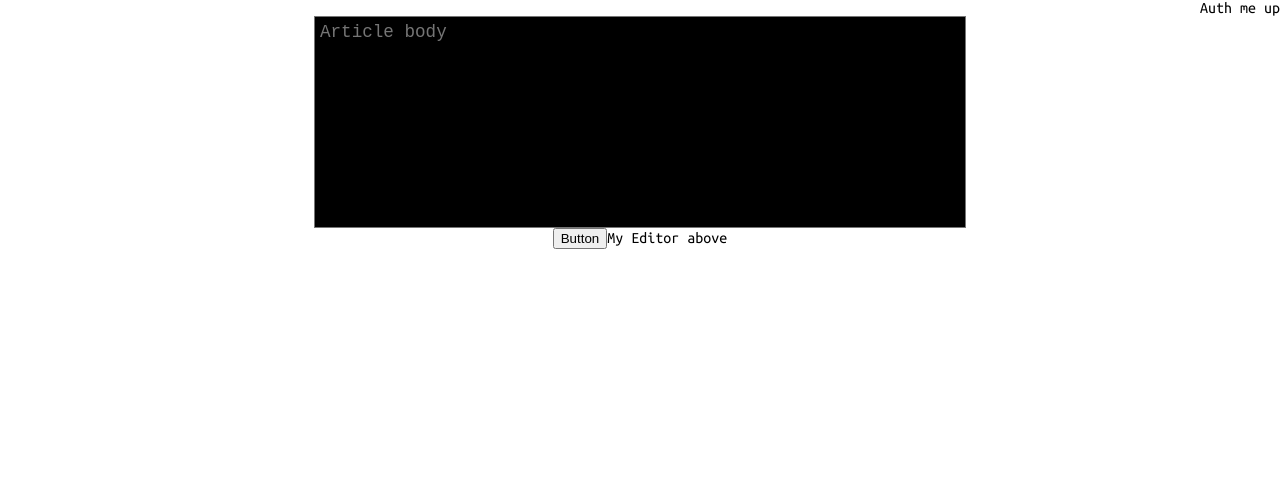
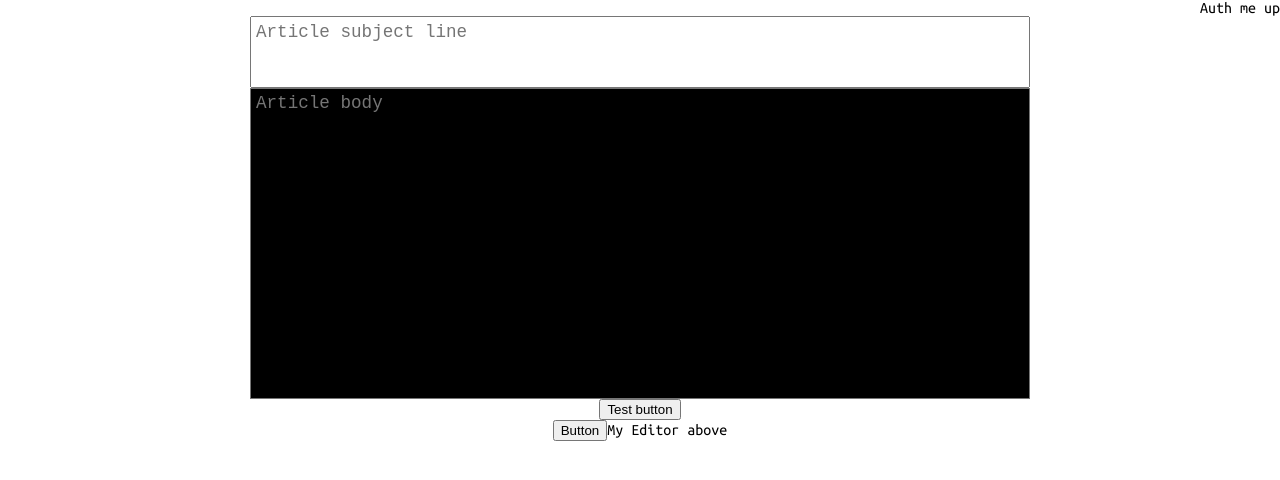
Before and after one commit to benamiller/internal-knowledge-base-frontend, a React (Create React App) app: page / in a window 1280 px wide. Shown: the top 480 px of the page. Built offline with nearby package versions, Linux system fonts and the light colour scheme.

Commit message:
Add textarea styling

```diff
--- a/src/App.css
+++ b/src/App.css
@@ -10,12 +10,6 @@ html, body {
 
 .Authentication {
   text-align: right;
-}
-
-.Text-Editor {
-  display: flex;
-  justify-content: center;
-  align-items: center;
 }
 
 @media (prefers-reduced-motion: no-preference) {
--- a/src/components/MyEditor/MyEditor.css
+++ b/src/components/MyEditor/MyEditor.css
@@ -1,22 +1,25 @@
-div.DraftEditor-root {
-    border: 1px solid #000;
-    background-color: #a3c9e6;
-    height: 200px;
-    width: 300px;
-    overflow-y: auto;
-  }
+.Article-input {
+  display: flex;
+  flex-direction: column;
+  justify-content: center;
+  align-items: center;
+}
 
-  div.DraftEditor-editorContainer,
-  div.public-DraftEditor-content {
-    height: 100%;
-  }
+textarea {
+  font-size: 1.1rem;
+  padding: 0.3rem;
+}
 
-  textarea {
-    width: 50%;
-    height: 200px;
-    resize: none;
-    background-color: black;
-    color: #49eb4e;
-    font-size: 1.1rem;
-    padding: 0.3rem;
-  }
+#article-subject {
+  height: 60px;
+  width: 60%;
+  resize: none;
+}
+
+#article-body {
+  height: 300px;
+  width: 60%;
+  resize: none;
+  background-color: black;
+  color: #49eb4e;
+}
--- a/src/components/MyEditor/MyEditor.js
+++ b/src/components/MyEditor/MyEditor.js
@@ -1,12 +1,26 @@
-import React from 'react';
+import React, { useState } from 'react';
 import {Editor, EditorState, RichUtils} from 'draft-js';
 import 'draft-js/dist/Draft.css';
 import './MyEditor.css';
 
 const MyEditor = (props) => {
+	const [articleBody, setArticleBody] = useState('');
+	const [articleSubject, setArticleSubject] = useState('');
+
+	const handleBodyChange = (event) => {
+		setArticleBody(event.target.value);
+	}
+
+	const handleSubjectChange = (event) => {
+		setArticleSubject(event.target.value);
+	}
 
 	return (
-		<textarea placeholder='Article body'></textarea>
+		<div className="Article-input">
+			<textarea id="article-subject" placeholder='Article subject line' value={articleSubject} onChange={handleSubjectChange}></textarea>
+			<textarea id="article-body" placeholder='Article body' value={articleBody} onChange={handleBodyChange}></textarea>
+			<button onClick={() => console.log(articleBody)}>Test button</button>
+		</div>
 	)
 }
 
```
